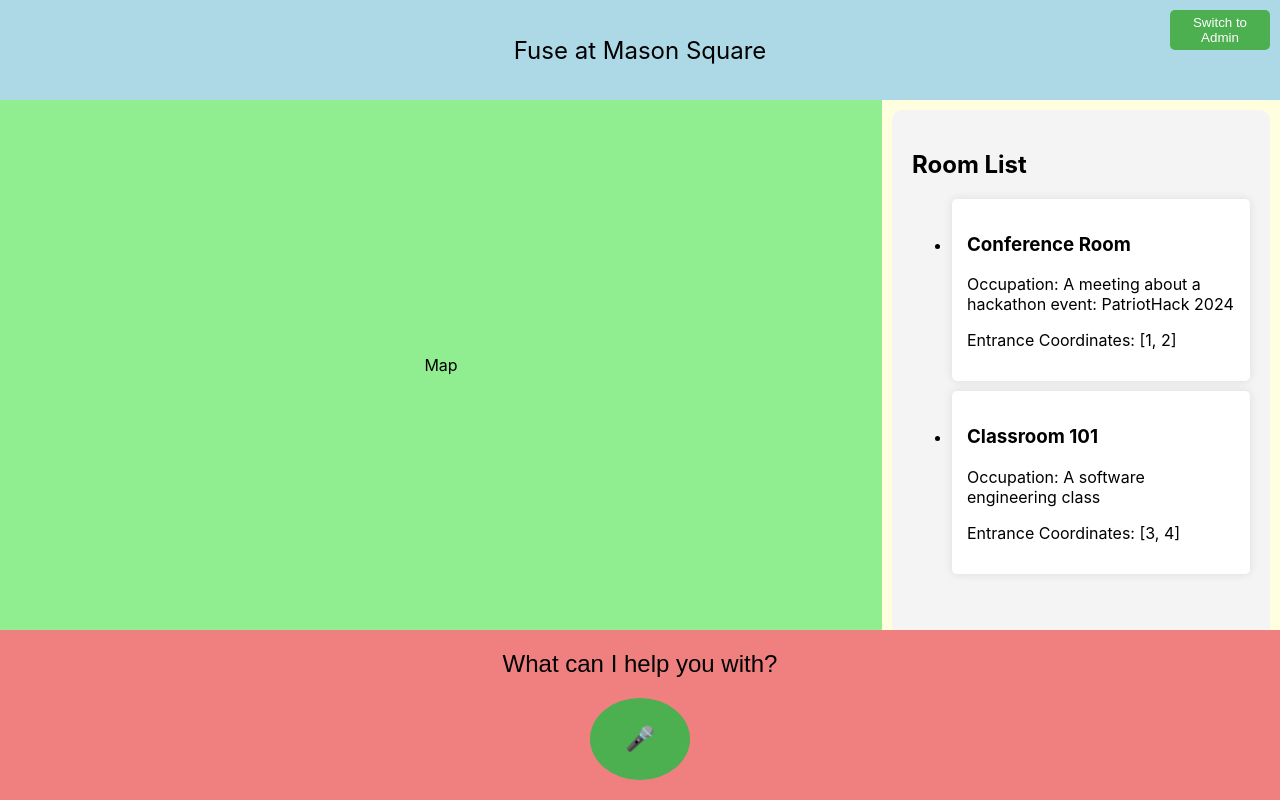
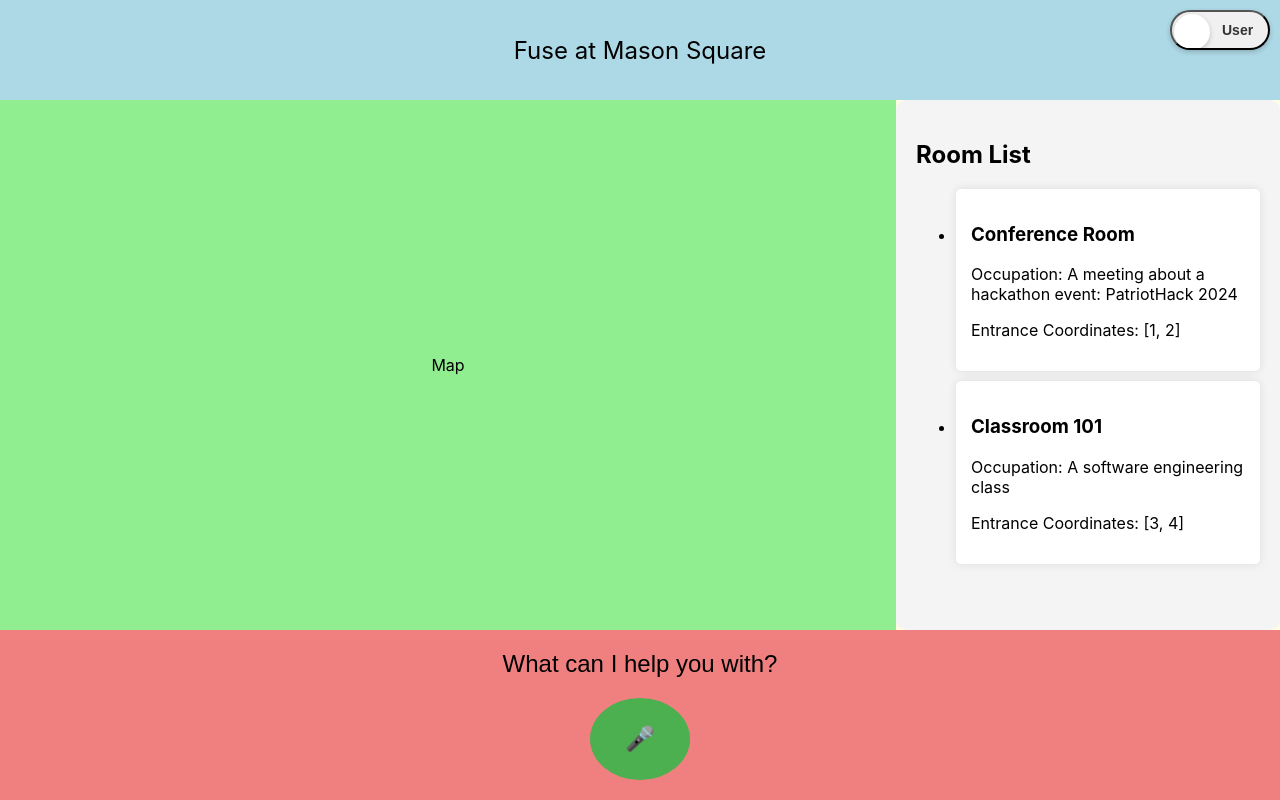
Before and after one commit to patriot-hacks-2024/indoor-map-navigation, a React (Create React App) app: page / in a window 1280 px wide. Built offline with nearby package versions, Linux system fonts and the light colour scheme.

Commit message:
scrollview and toggle

```diff
--- a/src/App.css
+++ b/src/App.css
@@ -3,12 +3,14 @@ html, body, #root {
   height: 100%;
   margin: 0;
   padding: 0;
+  overflow: hidden; /* Prevent scrolling on the body */
 }
 
 .app-container {
   display: flex;
   flex-direction: column;
   height: 100vh; /* Viewport height */
+  overflow: hidden; /* Prevent scrolling on the container */
 }
 
 /* Top control (100px height) */
@@ -29,12 +31,82 @@ html, body, #root {
   top: 10px;
   width: 100px;
   height: 40px;
+  background-color: #f0f0f0;
+  border-radius: 20px;
+  cursor: pointer;
+  transition: all 0.3s ease;
+  box-shadow: 0 2px 5px rgba(0,0,0,0.2);
+  overflow: hidden;
+}
+
+.toggle-button::before {
+  content: '';
+  position: absolute;
+  width: 36px;
+  height: 36px;
+  border-radius: 50%;
+  top: 2px;
+  left: 2px;
+  background-color: white;
+  transition: transform 0.3s ease; z-index: 2;
+  box-shadow: 0 2px 5px rgba(0,0,0,0.2);
+}
+
+.toggle-button::after {
+  content: 'User';
+  position: absolute;
+  top: 50%;
+  left: 50px;
+  transform: translateY(-50%);
+  font-size: 14px;
+  font-weight: bold;
+  color: #333;
+  transition: opacity 0.3s ease;
+}
+
+.admin-mode .toggle-button {
+
   background-color: #4CAF50;
+}
+
+.admin-mode .toggle-button::before {
+  transform: translateX(60px);
+}
+
+.admin-mode .toggle-button::after {
+  content: 'Admin';
+  left: 10px;
   color: white;
-  border: none;
-  cursor: pointer;
-  border-radius: 5px;
-  outline: none;
+}
+
+/* Hide the non-active text */
+.toggle-button span {
+  position: absolute;
+  top: 50%;
+  transform: translateY(-50%);
+  font-size: 14px;
+  font-weight: bold;
+  transition: opacity 0.3s ease;
+}
+
+.toggle-button .user-text {
+  left: 10px;
+  color: #333;
+  opacity: 1;
+}
+
+.toggle-button .admin-text {
+  right: 10px;
+  color: white;
+  opacity: 0;
+}
+
+.admin-mode .toggle-button .user-text {
+  opacity: 0;
+}
+
+.admin-mode .toggle-button .admin-text {
+  opacity: 1;
 }
 
 /* Bottom control (300px height) */
@@ -57,6 +129,8 @@ html, body, #root {
 .middle-section {
   display: flex;
   flex-grow: 1;
+  min-height: 0; /* Allow flex item to shrink below content size */
+  overflow: hidden; /* Prevent scrolling on the middle section */
 }
 
 /* Left control (70% width) */
@@ -66,6 +140,7 @@ html, body, #root {
   display: flex;
   justify-content: center;
   align-items: center;
+  overflow: auto;/* Add scrolling if needed */
 }
 
 /* Right control (30% width) */
@@ -73,14 +148,14 @@ html, body, #root {
   width: 30%;
   background-color: lightyellow;
   display: flex;
-  justify-content: center;
-  align-items: center;
-  padding: 10px;
+  overflow: hidden;
+  flex-direction: column; /* Stack children vertically */
 }
 
 .right-control > div {
-  width: 100%;
-  height: 100%;
+  flex: 1;
+  overflow-y: auto; /* Add vertical scrollbar when content overflows */
+  padding: 10px;
 }
 
 /* Different background colors for modes */
--- a/src/App.js
+++ b/src/App.js
@@ -69,7 +69,7 @@ function App() {
             <div className="top-control">
                 <span>{isAdminMode ? "Fuse at Mason Square (Admin Mode)" : "Fuse at Mason Square"}</span>
                 <button className="toggle-button" onClick={toggleMode}>
-                    {isAdminMode ? "Switch to User" : "Switch to Admin"}
+                    {isAdminMode ? " " : "  "}
                 </button>
             </div>
 
```
